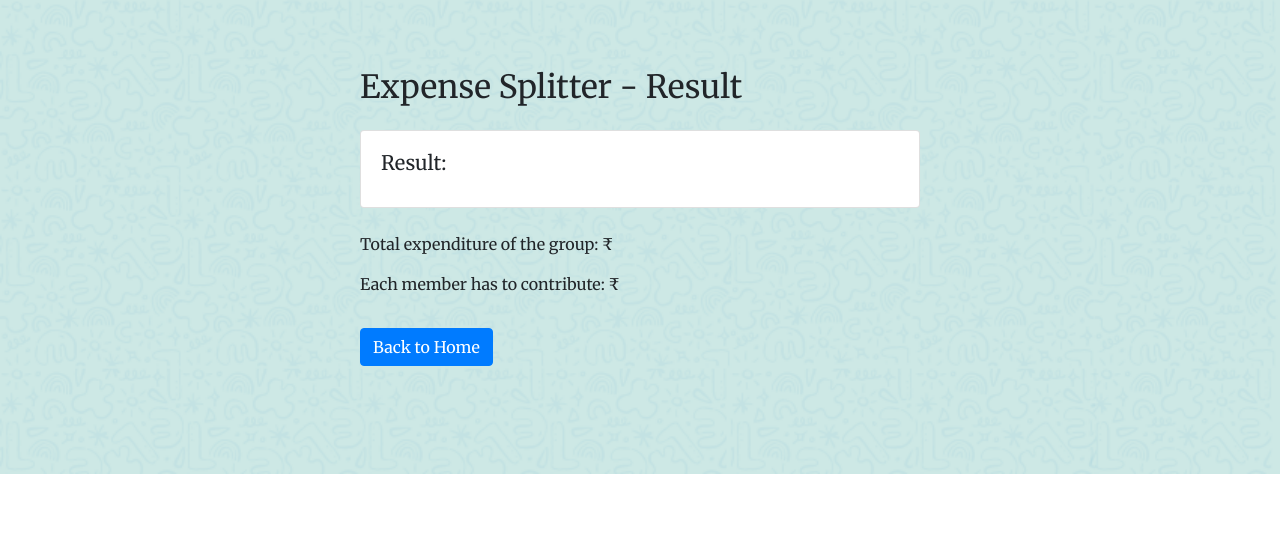
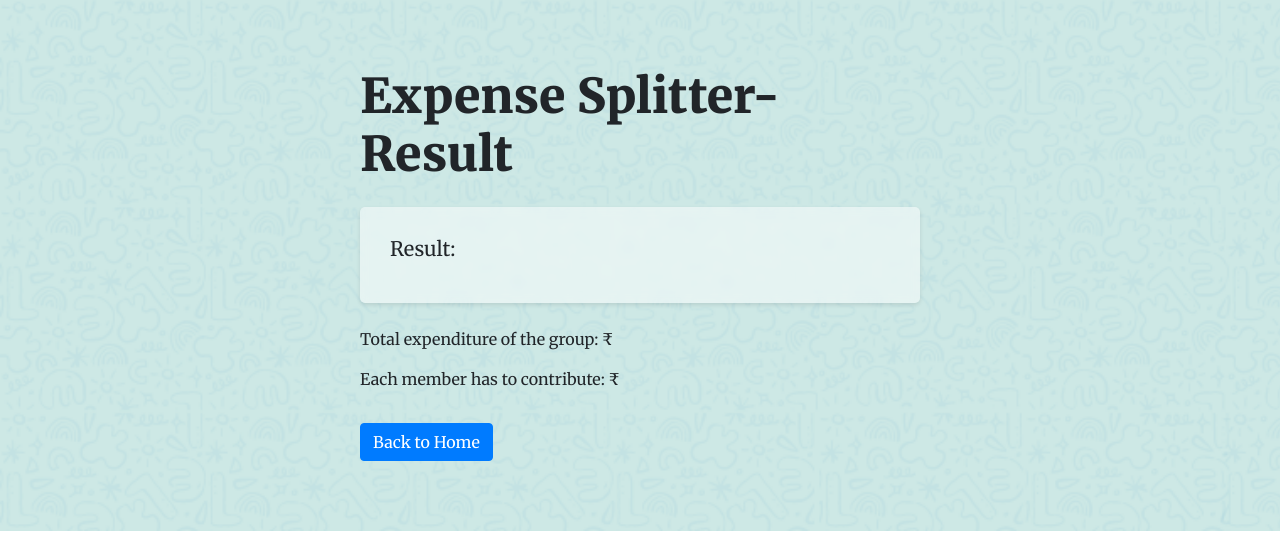
Before and after one commit to mirdanish6594/Expense-Splitter, a Flask app: template Templates/result.html in a window 1280 px wide. Shown: the top 543 px of the page. Run offline with Flask 3, Linux system fonts and the light colour scheme; the template is opened without the code that fills it, so the values that code supplies are empty; some libraries are stand-ins or nearby versions.

Commit message:
a little styling

```diff
--- a/Templates/result.html
+++ b/Templates/result.html
@@ -16,8 +16,8 @@
 
 <body>
     <div class="container mt-5">
-        <h2 class="mb-4">Expense Splitter - Result</h2>
-        <div class="card">
+        <h2 class="mb-4 main-head">Expense Splitter-Result</h2>
+        <div class="card how-it-is-used-box">
             <div class="card-body">
                 <h5 class="card-title">Result:</h5>
                 <ul class="list-group">
```
